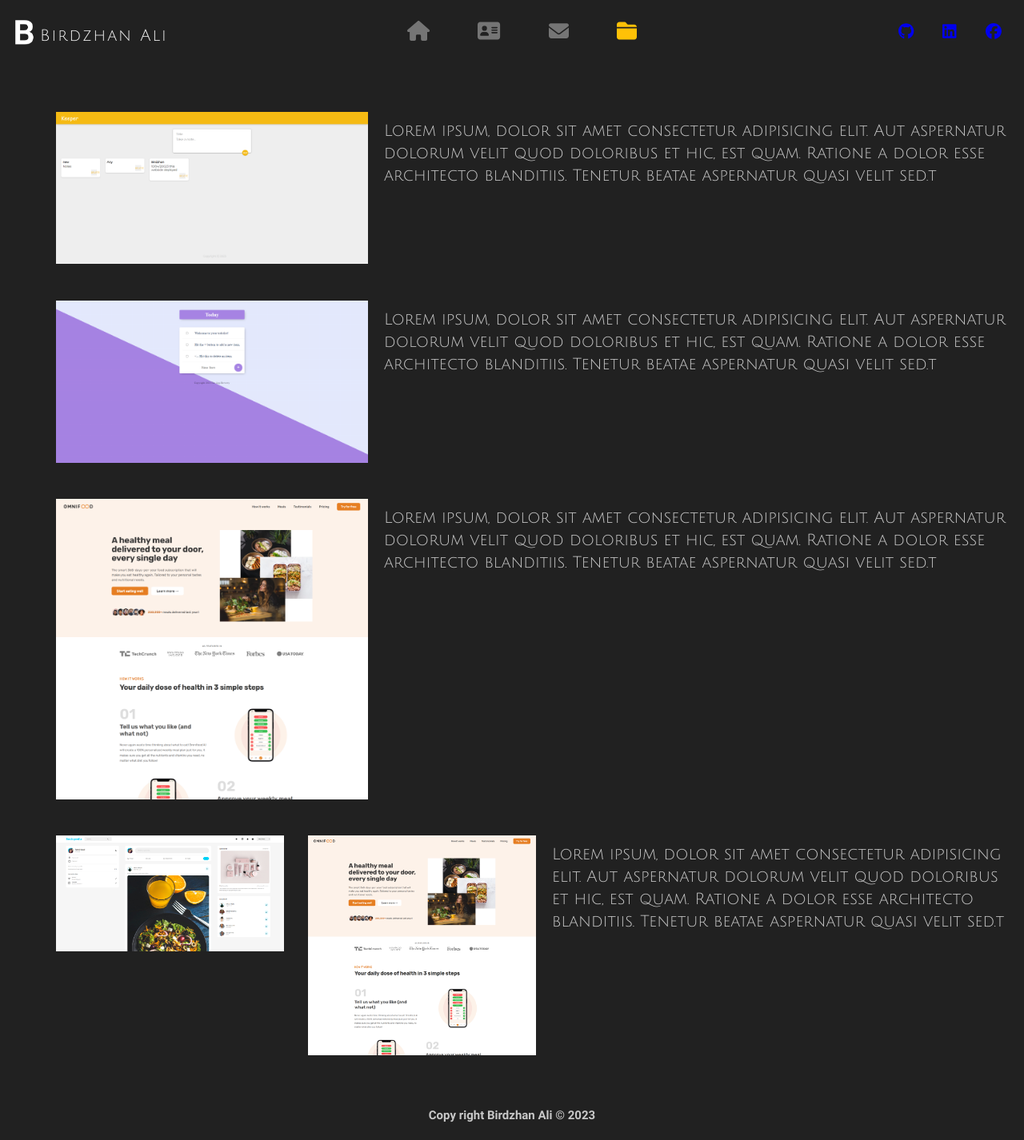
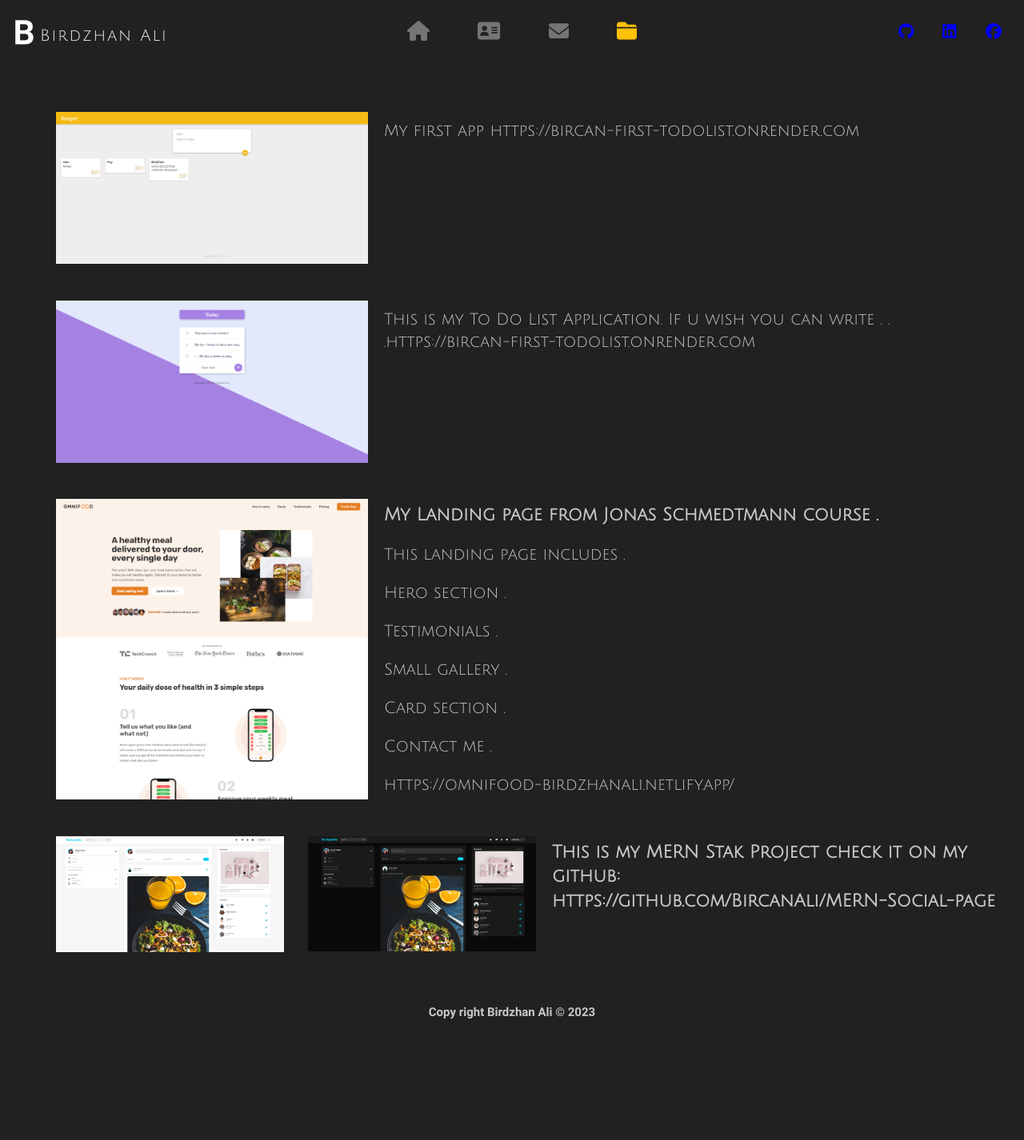
Before and after one commit to BircanAli/portfolio-birdzhan-ali, a React (Create React App) app: page /projects in a window 1280 px wide. Shown: the whole page at 80% size. After the commit the page ends 1297 px from the top, so only its background shows below. Built offline with nearby package versions, Linux system fonts and the light colour scheme.

Commit message:
Project page is done

```diff
--- a/src/components/Projects/index.js
+++ b/src/components/Projects/index.js
@@ -3,76 +3,111 @@ import KeeperAppImg from "../../assets/projects-images/KeeperApp.png";
 import ToDoList from "../../assets/projects-images/ToDoList.png";
 import OmniFood from "../../assets/projects-images/OmniFoot — Never cook again-small.png";
 import Sociopad1 from "assets/projects-images/ReactAppHomeLightMode.png";
+import Sociolad2 from "assets/projects-images/ReactAppHomePageDarkModee.png";
 
 const Projects = () => {
   return (
     <div className="projects-container">
       <div className="project">
         <div className="img-container">
-          <a href="https://react-vite-keeper-app.netlify.app/" target="_blank">
+          <a
+            href="https://react-vite-keeper-app.netlify.app/"
+            target="_blank"
+            rel="noreferrer"
+          >
             <img className="img-project" src={KeeperAppImg} alt="project img" />
           </a>
         </div>
         <div className="project-text">
           <p>
-            Lorem ipsum, dolor sit amet consectetur adipisicing elit. Aut
-            aspernatur dolorum velit quod doloribus et hic, est quam. Ratione a
-            dolor esse architecto blanditiis. Tenetur beatae aspernatur quasi
-            velit sed.t
+            My first app{" "}
+            <a
+              href="https://bircan-first-todolist.onrender.com"
+              rel="noreferrer"
+            >
+              https://bircan-first-todolist.onrender.com
+            </a>
           </p>
         </div>
       </div>
 
       <div className="project">
         <div className="img-container">
-          <a href="https://bircan-first-todolist.onrender.com" target="_blank">
+          <a
+            href="https://bircan-first-todolist.onrender.com"
+            target="_blank"
+            rel="noreferrer"
+          >
             <img className="img-project" src={ToDoList} alt="project img" />
           </a>
         </div>
         <div className="project-text">
           <p>
-            Lorem ipsum, dolor sit amet consectetur adipisicing elit. Aut
-            aspernatur dolorum velit quod doloribus et hic, est quam. Ratione a
-            dolor esse architecto blanditiis. Tenetur beatae aspernatur quasi
-            velit sed.t
+            This is my To Do List Application. If u wish you can write . . .
+            <a href="https://bircan-first-todolist.onrender.com" rel="noreffer">
+              https://bircan-first-todolist.onrender.com
+            </a>
           </p>
         </div>
       </div>
 
       <div className="project">
         <div className="img-container">
-          <a href="https://omnifood-birdzhanali.netlify.app/" target="_blank">
+          <a
+            href="https://omnifood-birdzhanali.netlify.app/"
+            target="_blank"
+            rel="noreferrer"
+          >
             <img className="img-project" src={OmniFood} alt="project img" />
           </a>
         </div>
         <div className="project-text">
+          <h1>My Landing page from Jonas Schmedtmann course .</h1>
+          <p>This landing page includes .</p>
+          <p>Hero section .</p>
+          <p>Testimonials .</p>
+          <p>Small gallery .</p>
+          <p>Card section .</p>
+          <p>Contact me .</p>
           <p>
-            Lorem ipsum, dolor sit amet consectetur adipisicing elit. Aut
-            aspernatur dolorum velit quod doloribus et hic, est quam. Ratione a
-            dolor esse architecto blanditiis. Tenetur beatae aspernatur quasi
-            velit sed.t
+            <a href="https://omnifood-birdzhanali.netlify.app/" rel="noreffer">
+              https://omnifood-birdzhanali.netlify.app/
+            </a>
           </p>
         </div>
       </div>
 
       <div className="project">
         <div className="img-container">
-          <a href="" target="_blank">
+          <a
+            href="https://github.com/BircanAli/MERN-Social-page"
+            target="_blank"
+            rel="noreferrer"
+          >
             <img className="img-project" src={Sociopad1} alt="project img" />
           </a>
         </div>
         <div className="img-container">
-          <a href="" target="_blank">
-            <img className="img-project" src={OmniFood} alt="project img" />
+          <a
+            href="https://github.com/BircanAli/MERN-Social-page"
+            target="_blank"
+            rel="noreferrer"
+          >
+            <img className="img-project" src={Sociolad2} alt="project img" />
           </a>
         </div>
         <div className="project-text">
-          <p>
-            Lorem ipsum, dolor sit amet consectetur adipisicing elit. Aut
-            aspernatur dolorum velit quod doloribus et hic, est quam. Ratione a
-            dolor esse architecto blanditiis. Tenetur beatae aspernatur quasi
-            velit sed.t
-          </p>
+          <h1>
+            This is my MERN Stak Project check it on my github:
+            <br />
+            <a
+              href="https://github.com/BircanAli/MERN-Social-page"
+              rel="noreffer"
+            >
+              https://github.com/BircanAli/MERN-Social-page
+            </a>
+          </h1>
+          <p></p>
         </div>
       </div>
     </div>
--- a/src/components/Projects/index.scss
+++ b/src/components/Projects/index.scss
@@ -29,5 +29,14 @@
       font-size: 2rem;
     }
 
+    a {
+      text-decoration: none;
+      color: inherit;
+
+      &:hover {
+        color: #ffc107;
+      }
+    }
+
   }
 }
```
